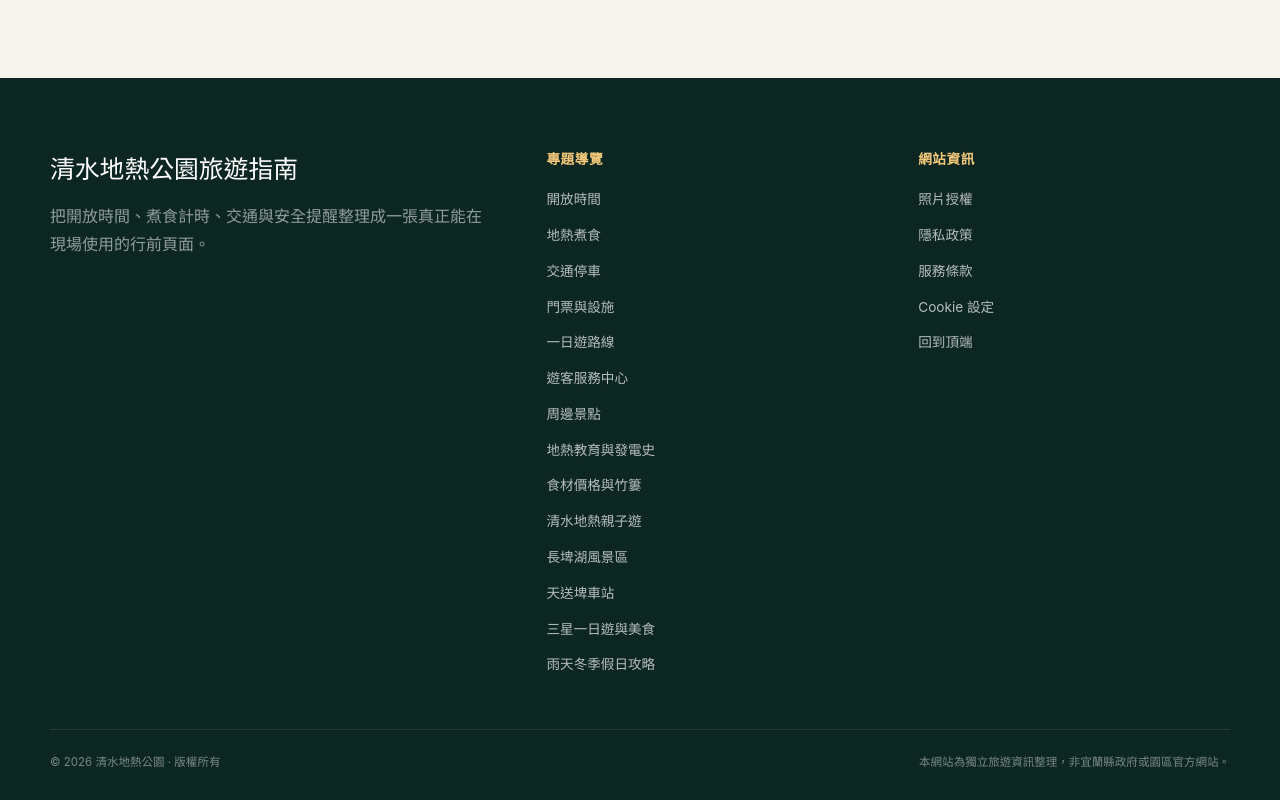
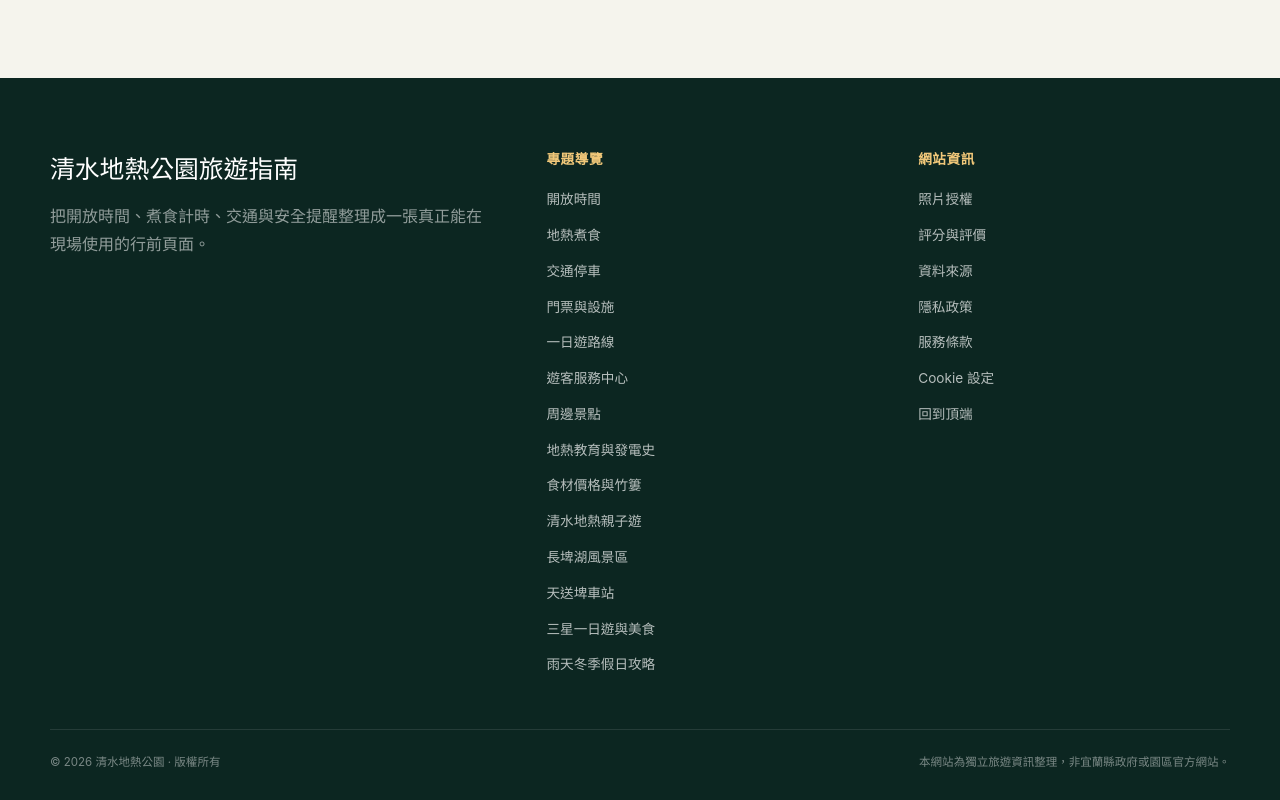
Before and after one commit to n20186005-hash/qingshuigeothermal, an Astro site: page /credits in a window 1280 px wide. Shown: the part 976-1776 px from the top of the page. Built offline with nearby package versions, Linux system fonts and the light colour scheme; Astro itself is replaced by a stand-in of ours.

Commit message:
Refresh verification date and relocate sources: src/components/Footer.astro

```diff
--- a/src/components/Footer.astro
+++ b/src/components/Footer.astro
@@ -14,6 +14,8 @@ import { topicLinks } from '@/data/site';
     <div class="footer-links" aria-label="網站資訊">
       <span class="footer-links-title">網站資訊</span>
       <a href="/credits">照片授權</a>
+      <a href="/reviews">評分與評價</a>
+      <a href="/sources">資料來源</a>
       <a href="/privacy-policy">隱私政策</a>
       <a href="/terms-of-service">服務條款</a>
       <a href="/cookie-settings">Cookie 設定</a>
```
